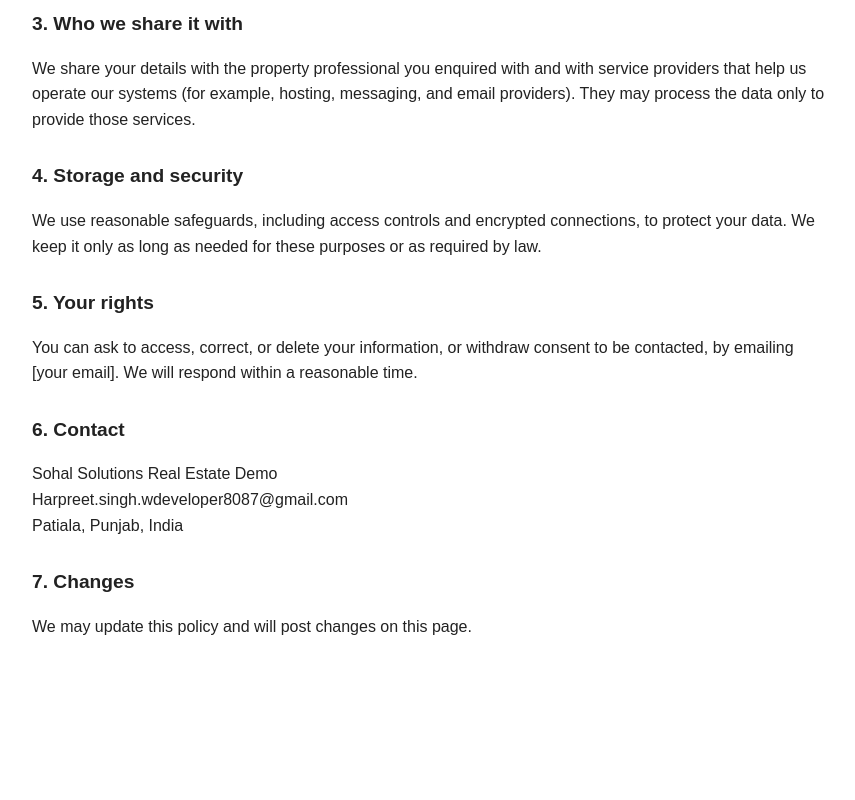
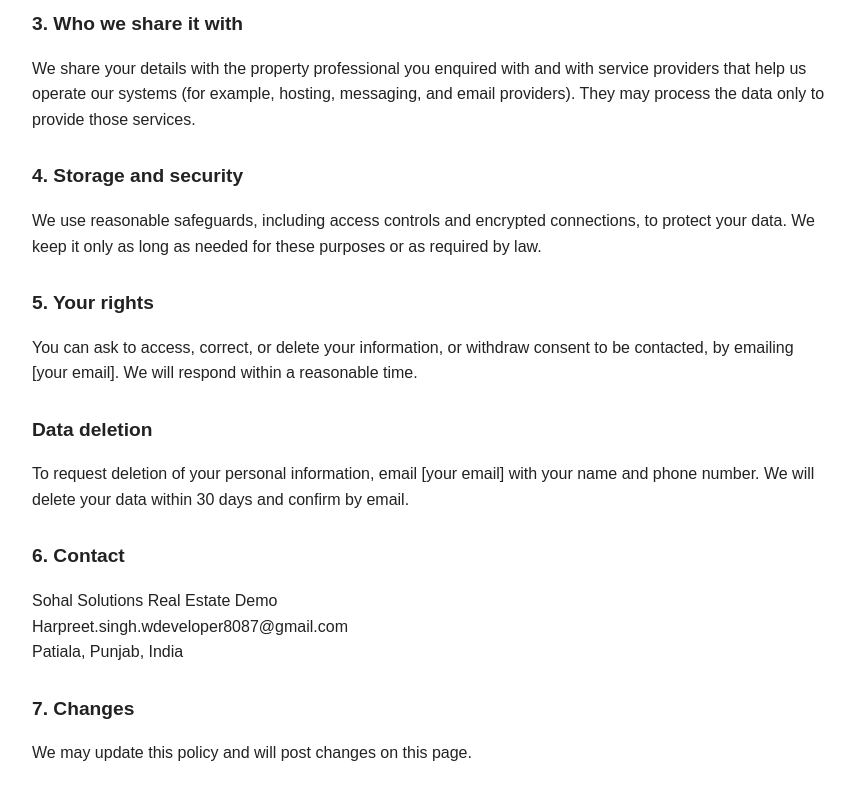
Before and after one commit to sohalsolutions/Privacy-Policy, a plain HTML site: page index.html in a window 1280 px wide. Shown: the part 497-1297 px from the top of the page, without its empty margins (208-1063 px from the left). Before the commit the page ends 1176 px from the top, so only its background shows below. Drawn offline with Linux system fonts and the light colour scheme.

Commit message:
Update index.html

```diff
--- a/index.html
+++ b/index.html
@@ -30,7 +30,8 @@
 
   <h2>5. Your rights</h2>
   <p>You can ask to access, correct, or delete your information, or withdraw consent to be contacted, by emailing [your email]. We will respond within a reasonable time.</p>
-
+<h2 id="data-deletion">Data deletion</h2>
+<p>To request deletion of your personal information, email [your email] with your name and phone number. We will delete your data within 30 days and confirm by email.</p>
   <h2>6. Contact</h2>
   <p>Sohal Solutions Real Estate Demo<br>Harpreet.singh.wdeveloper8087@gmail.com<br>Patiala, Punjab, India</p>
 
```
